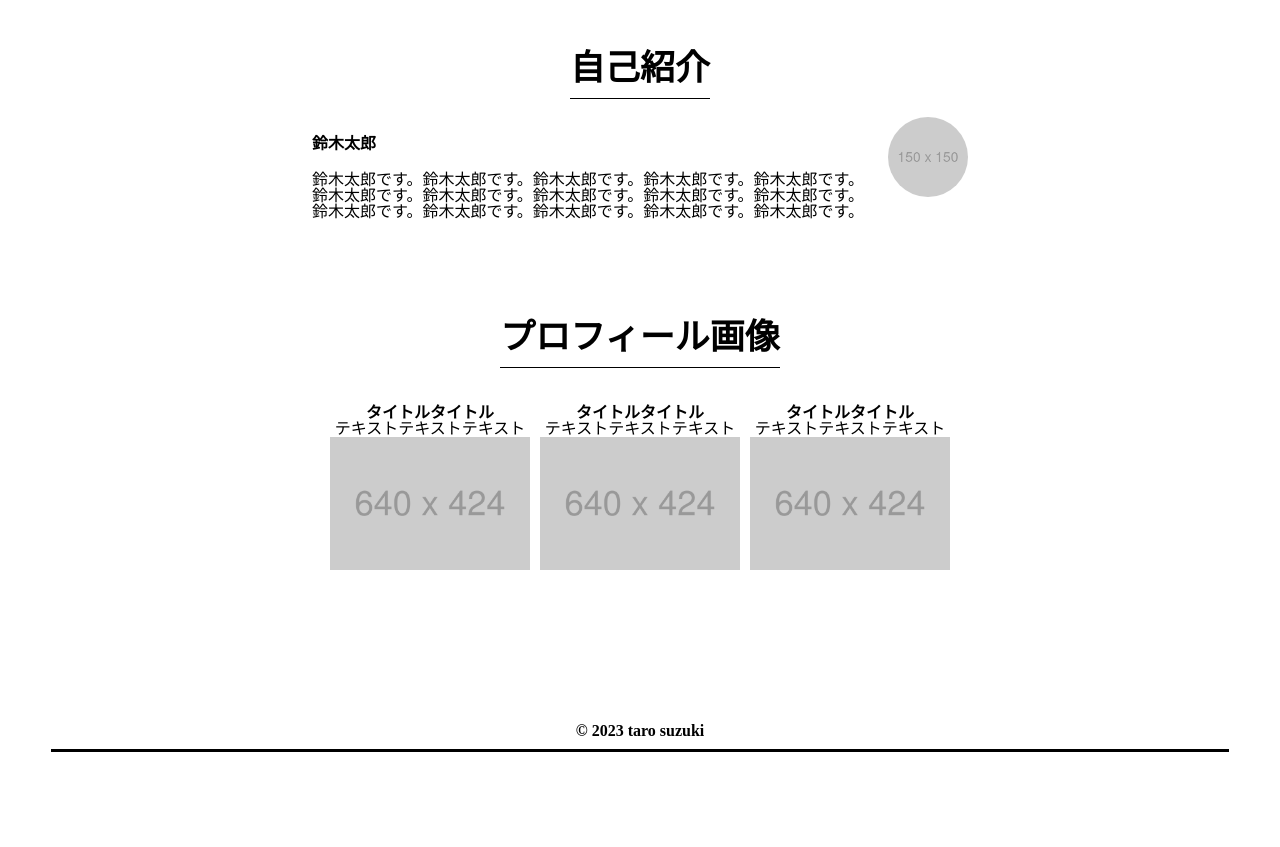
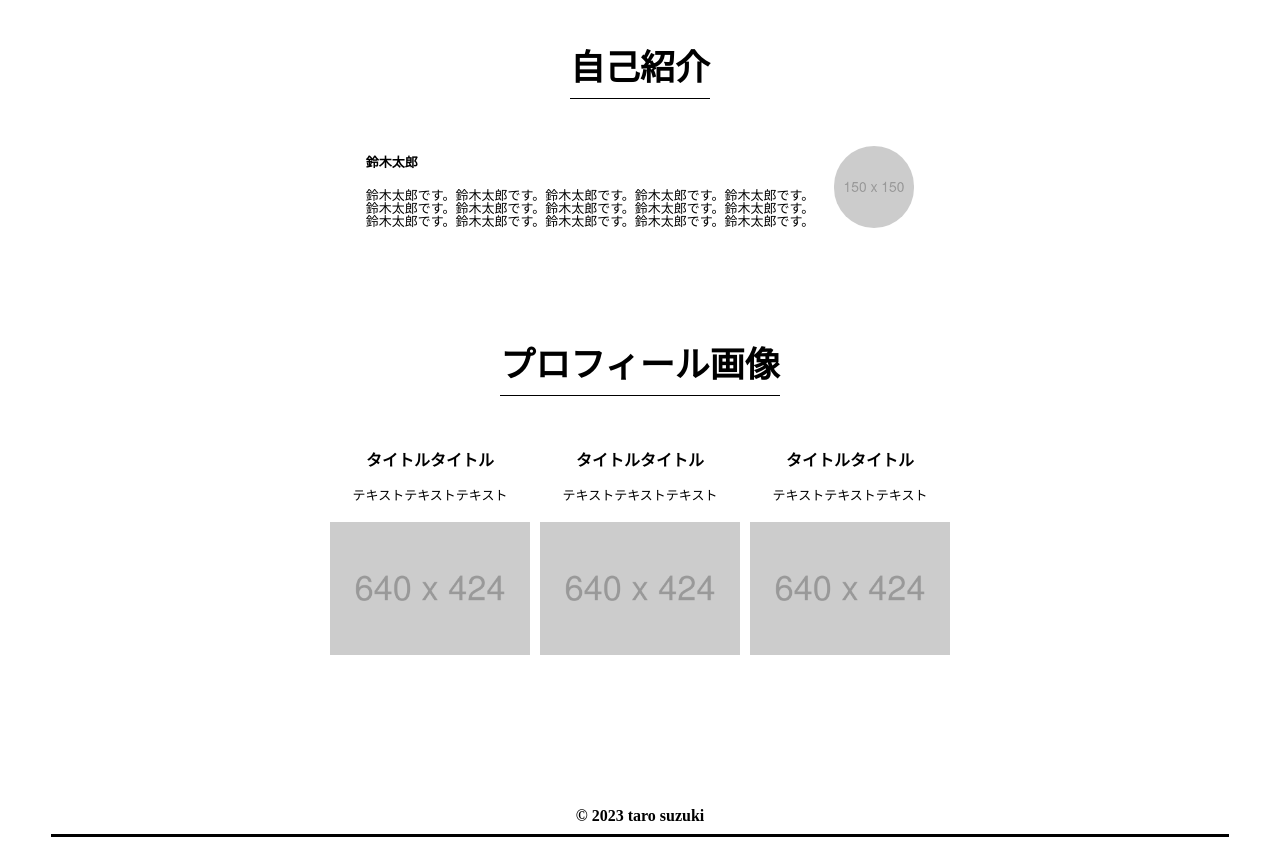
Before and after one commit to yukigit99/hc_practice, a plain HTML site: page html_css_output_beginner/初級アウトプット課題.html in a window 1280 px wide. Shown: the part 658-1505 px from the top of the page. Before the commit the page ends 1410 px from the top, so only its background shows below. Drawn offline with Linux system fonts and the light colour scheme.

Commit message:
初級アウトプット課題更新

```diff
--- a/html_css_output_beginner/初級アウトプット課題.css
+++ b/html_css_output_beginner/初級アウトプット課題.css
@@ -6,27 +6,16 @@ body {
   padding: 0 4%;
 }
 
-.title,
-.title2 {
-  font-weight: bold;
-}
-
-
-.title2 {
-  margin: 50px 0 20px 0;
-}
-
 header{
   margin: 10px  50px;
 }
+
 header h2 {
   display: inline-block;
   background-color: black;
   color: white;
   padding: 10px;
 }
-
-
 
 .top {
   display: flex;
@@ -46,7 +35,6 @@ ul {
 }
 
 .TopPhoto {
-  width: 600px;
   height: 600px;
   margin-bottom: 50px;
 }
@@ -61,32 +49,36 @@ span {
   padding-bottom: 10px;
 }
 
+.profile_items{
+  margin-top: 70px;
+}
+
+.title , .title1 {
+  font-weight: bold;
+  margin: 20px 0 20px 0;
+}
+
+.title1,.text{
+  font-size: 20px;
+}
+
+.text{
+  margin: 20px 0
+}
+
+.selfintroimage,.prof_img{
+  width: 100%;
+}
+
 .selfintroimage {
   border-radius: 100px;
   width: 80px;
   margin-top: 10px;
 }
 
-.profile span {
-  border-bottom: 1px solid #000;
-  font-size: 35px;
-  padding-bottom: 10px;
-
-}
-.profile_items{
-  margin-top: 50px;
-}
-
-.profile_item1 {
-  margin: 0
-}
-
-/* .profile_item1 title{
-  margin-bottom: 100px;
-} */
-
 footer {
   margin-top: 150px;
+  margin-bottom: 10px;
 }
 
 footer h5 {
@@ -96,6 +88,7 @@ footer h5 {
 
 /* PC用設定  */
 @media screen and (min-width: 600px) {
+
   header {
     max-width: 960px;
     width: 100%;
@@ -110,13 +103,18 @@ footer h5 {
     width: 100%;
   }
 
-  .title2 {
+  .title1 {
     margin-left: auto;
     text-align: left;
   }
 
   .selfname {
     display: inline-block;
+
+  }
+
+  .title1,.text{
+      font-size:13px;
   }
 
   .selfintroimage {
@@ -125,9 +123,7 @@ footer h5 {
     margin-left: 20px;
   }
 
-  article img {
-    display: inline-block;
-  }
+
 
   .profile_items {
     display: flex;
@@ -140,7 +136,7 @@ footer h5 {
     margin: 0 5px;
   }
 
-  .profile_items img {
+  .prof_img {
     width: 200px;
   }
 
--- a/html_css_output_beginner/初級アウトプット課題.html
+++ b/html_css_output_beginner/初級アウトプット課題.html
@@ -26,10 +26,10 @@
     />
     <article>
       <span class="title">自己紹介</span>
-      <div>
+      <div class="profile_items">
         <div class="selfname">
-          <p class="title2">鈴木太郎</p>
-          <p>
+          <p class="title1">鈴木太郎</p>
+          <p class="text">
             鈴木太郎です。鈴木太郎です。鈴木太郎です。鈴木太郎です。鈴木太郎です。<br />
             鈴木太郎です。鈴木太郎です。鈴木太郎です。鈴木太郎です。鈴木太郎です。<br />
             鈴木太郎です。鈴木太郎です。鈴木太郎です。鈴木太郎です。鈴木太郎です。<br />
@@ -48,28 +48,31 @@
       <div class="profile_items">
         <div class="profile_item1">
           <p class="title">タイトルタイトル</p>
-          <p>テキストテキストテキスト</p>
+          <p class="text">テキストテキストテキスト</p>
           <img
             src="html_primary_5_39143f25-55bc-49c9-859d-28e108571b9a.png"
             alt="プロフィール画像１"
+            class="prof_img"
           />
         </div>
 
         <div class="profile_item">
           <p class="title">タイトルタイトル</p>
-          <p>テキストテキストテキスト</p>
+          <p class="text">テキストテキストテキスト</p>
           <img
             src="html_primary_5_39143f25-55bc-49c9-859d-28e108571b9a.png"
             alt="プロフィール画像１"
+            class="prof_img"
           />
         </div>
 
         <div class="profile_item">
           <p class="title">タイトルタイトル</p>
-          <p>テキストテキストテキスト</p>
+          <p class="text">テキストテキストテキスト</p>
           <img
             src="html_primary_5_39143f25-55bc-49c9-859d-28e108571b9a.png"
             alt="プロフィール画像１"
+            class="prof_img"
           />
         </div>
       </div>
```
